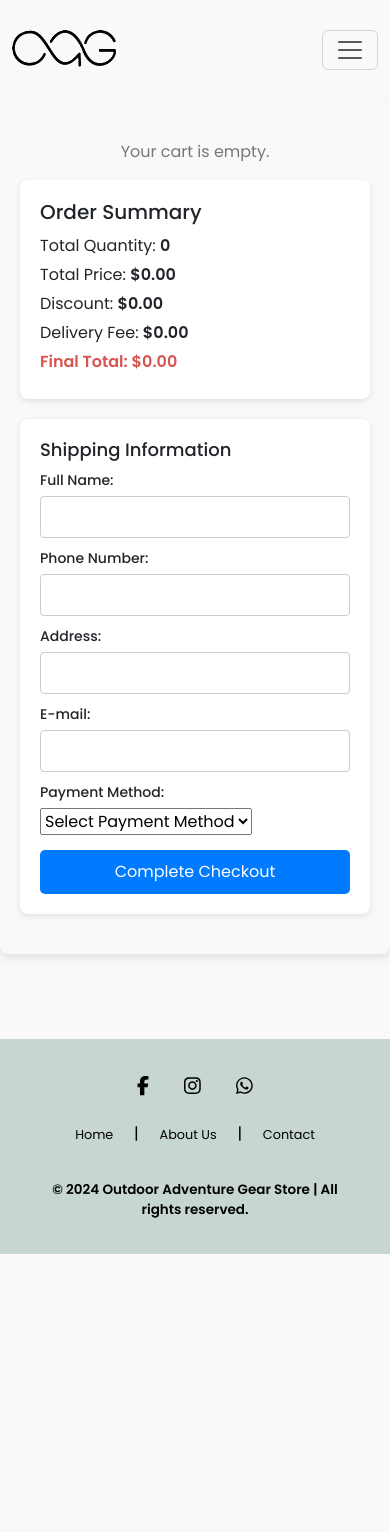
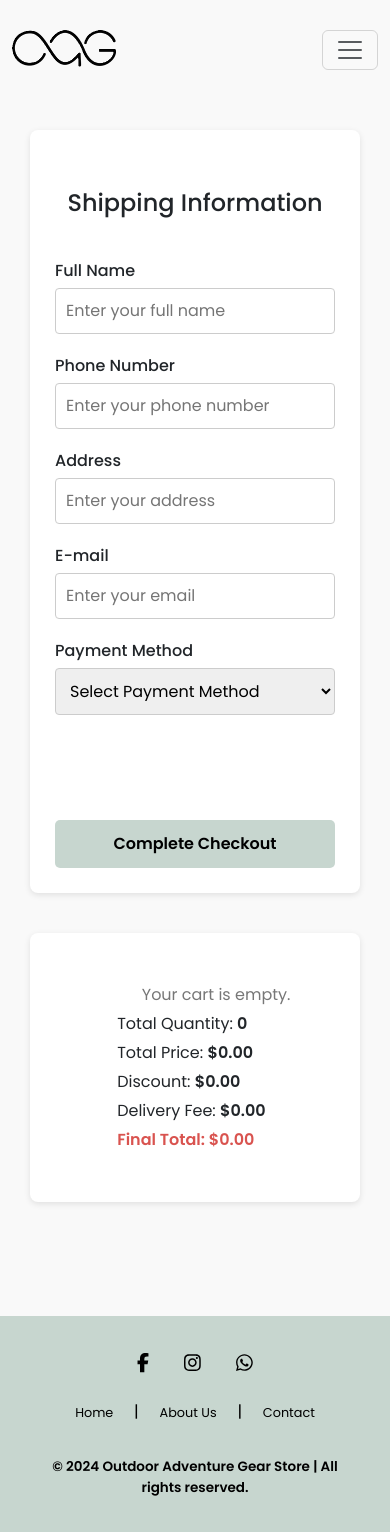
Before and after one commit to shamshussein/OAGS, a React (Create React App) app in the folder frontend/: page /checkout in a window 390 px wide. Before the commit the page ends 1254 px from the top, so only its background shows below. Built offline with nearby package versions, Linux system fonts and the light colour scheme.

Commit message:
checkout design

```diff
--- a/frontend/src/Components/checkout/CheckoutItem.js
+++ b/frontend/src/Components/checkout/CheckoutItem.js
@@ -8,8 +8,8 @@ const CheckoutItems = ({ cart }) => {
   }
 
   return (
-    <div className="checkout-items">
-      <h2>Checkout Items</h2>
+    <div className="">
+      <h4 style={{textAlign:'center',marginBottom:'5vh',fontSize:'1.5em'}}>Order Summary</h4>
       <ul>
         {cart.map((item) => {
           if (!item || !item.name || !item.itemPrice || !item.quantity) return null;
--- a/frontend/src/pages/checkout/Checkout.js
+++ b/frontend/src/pages/checkout/Checkout.js
@@ -2,7 +2,7 @@ import React, { useState } from "react";
 import axios from "axios";
 import { useLocation } from "react-router-dom";
 import CheckoutItems from "Components/checkout/CheckoutItem";
-import "styles/Checkout.css"; // Import external CSS
+import "styles/Checkout.css";
 
 const CheckoutPage = () => {
     const location = useLocation();
@@ -17,9 +17,8 @@ const CheckoutPage = () => {
     });
 
     const [orderStatus, setOrderStatus] = useState(null);
-    const [phoneError, setPhoneError] = useState(""); // State to handle phone number validation errors
+    const [phoneError, setPhoneError] = useState("");
 
-    // Lebanese Phone Number Validation
     const validatePhoneNumber = (number) => {
         const lebanesePhoneRegex = /^(?:\+961|961)?(3|70|71|76|78|79|81|01|04|05|06|07|08|09)[0-9]{6}$/;
         return lebanesePhoneRegex.test(number);
@@ -32,17 +31,47 @@ const CheckoutPage = () => {
         if (!validatePhoneNumber(newPhoneNumber)) {
             setPhoneError("Invalid Lebanese phone number. Example: 70-123456");
         } else {
-            setPhoneError(""); // Clear error message if valid
+            setPhoneError("");
         }
     };
+
+    const handlePaymentDetailsChange = (e) => {
+        const { name, value } = e.target;
+
+        // Validate Card Number (16-digit numeric)
+        if (name === "cardNumber" && (!/^\d{0,16}$/.test(value))) {
+            return; // Prevent invalid input
+        }
+
+        // Validate CVV (3-4 digit numeric)
+        if (name === "cvv" && (!/^\d{0,4}$/.test(value))) {
+            return; // Prevent invalid input
+        }
+
+        // Update state
+        setShippingDetails({ ...shippingDetails, [name]: value });
+    };
+
+    const handleExpiryDateChange = (e) => {
+        let value = e.target.value;
+
+        // Format as MM/YY while typing
+        value = value.replace(/\D/g, ""); // Remove non-numeric
+        if (value.length > 2) {
+            value = value.slice(0, 2) + "/" + value.slice(2, 4);
+        }
+
+        setShippingDetails({ ...shippingDetails, expiryDate: value });
+    };
+
 
     const handleSubmit = async (event) => {
         event.preventDefault();
 
-        // Check if the phone number is valid before submitting
         if (!validatePhoneNumber(shippingDetails.number)) {
             setPhoneError("Please enter a valid Lebanese phone number.");
-            return; // Prevent form submission
+            return;
+
         }
 
         try {
@@ -64,55 +93,49 @@ const CheckoutPage = () => {
 
     return (
         <div className="checkout-container">
-            <CheckoutItems cart={cartItems} />
-
-            <div className="order-summary">
-                <h2>Order Summary</h2>
-                <p>Total Quantity: <strong>{totalQuantity}</strong></p>
-                <p>Total Price: <strong>${totalPrice.toFixed(2)}</strong></p>
-                <p>Discount: <strong>${discount.toFixed(2)}</strong></p>
-                <p>Delivery Fee: <strong>${deliveryFee.toFixed(2)}</strong></p>
-                <p className="final-total">Final Total: <strong>${finalTotal.toFixed(2)}</strong></p>
-            </div>
 
     <div className="shipping-info">
-                <h3>Shipping Information</h3>
+        <h4 style={{textAlign:'center',marginBottom:'5vh',marginTop:'4vh',fontSize:'1.5em'}}>Shipping Information</h4>
         <form onSubmit={handleSubmit}>
 
-                    <label>Full Name:</label>
+            <label style={{fontSize:'1em'}}>Full Name</label>
             <input
                 type="text"
                 value={shippingDetails.name}
                 onChange={e => setShippingDetails({ ...shippingDetails, name: e.target.value })}
                 required
+                placeholder="Enter your full name"
             />
 
-                    <label>Phone Number:</label>
+            <label style={{fontSize:'1em'}}>Phone Number</label>
             <input
                 type="text"
                 value={shippingDetails.number}
                 onChange={handlePhoneChange}
                 required
+                placeholder="Enter your phone number"
             />
-                    {phoneError && <p className="error-message">{phoneError}</p>} {/* Display error if invalid */}
+            {phoneError && <p className="error-message">{phoneError}</p>}
 
-                    <label>Address:</label>
+            <label style={{fontSize:'1em'}}>Address</label>
             <input
                 type="text"
                 value={shippingDetails.address}
                 onChange={e => setShippingDetails({ ...shippingDetails, address: e.target.value })}
                 required
+                placeholder="Enter your address"
             />
 
-                    <label>E-mail:</label>
+            <label style={{fontSize:'1em'}}>E-mail</label>
             <input
                 type="email"
                 value={shippingDetails.email}
                 onChange={e => setShippingDetails({ ...shippingDetails, email: e.target.value })}
                 required
+                placeholder="Enter your email"
             />
 
-                    <label>Payment Method:</label>
+            <label style={{fontSize:'1em'}}>Payment Method</label>
             <select
                 value={shippingDetails.paymentMethod}
                 onChange={e => setShippingDetails({ ...shippingDetails, paymentMethod: e.target.value })}
@@ -124,10 +147,66 @@ const CheckoutPage = () => {
                 <option value="Cash on Delivery">Cash on Delivery</option>
             </select>
 
-                    <button type="submit" className="checkout-button">
+            {/* Conditional Fields for Visa/OMT */}
+            {(shippingDetails.paymentMethod === 'Visa Card' || shippingDetails.paymentMethod === 'OMT') && (
+                <>
+                    <label style={{fontSize:'1em'}}>Card Number</label>
+                    <input
+                        type="text"
+                        name="cardNumber"
+                        value={shippingDetails.cardNumber}
+                        onChange={handlePaymentDetailsChange}
+                        required
+                        placeholder="1234 5678 9012 3456"
+                    />
+                    {shippingDetails.cardNumber && shippingDetails.cardNumber.length !== 16 && (
+                        <p className="error-message">Card number must be 16 digits</p>
+                    )}
+
+                    <label style={{fontSize:'1em'}}>Expiry Date</label>
+                    <input
+                        type="text"
+                        name="expiryDate"
+                        value={shippingDetails.expiryDate}
+                        onChange={handleExpiryDateChange}
+                        required
+                        placeholder="MM/YY"
+                    />
+
+                    <label style={{fontSize:'1em'}}>CVV</label>
+                    <input
+                        type="text"
+                        name="cvv"
+                        value={shippingDetails.cvv}
+                        onChange={handlePaymentDetailsChange}
+                        required
+                        placeholder="123"
+                    />
+                    {shippingDetails.cvv && (shippingDetails.cvv.length < 3 || shippingDetails.cvv.length > 4) && (
+                        <p className="error-message">CVV must be 3 or 4 digits</p>
+                    )}
+                </>
+            )}
+
+
+            <button type="submit" className="checkout-button" style={{fontWeight:'bold'}}>
                 Complete Checkout
             </button>
         </form>
+    </div>
+
+    <div className="right-side">
+        <div className="checkout-items">
+            <CheckoutItems cart={cartItems} />
+
+
+                <p>Total Quantity: <strong>{totalQuantity}</strong></p>
+                <p>Total Price: <strong>${totalPrice.toFixed(2)}</strong></p>
+                <p>Discount: <strong>${discount.toFixed(2)}</strong></p>
+                <p>Delivery Fee: <strong>${deliveryFee.toFixed(2)}</strong></p>
+                <p className="final-total">Final Total: <strong>${finalTotal.toFixed(2)}</strong></p>
+
+        </div>
     </div>
 
     {orderStatus && (
@@ -137,6 +216,7 @@ const CheckoutPage = () => {
         </div>
     )}
 </div>
+
     );
 };
 
--- a/frontend/src/styles/Checkout.css
+++ b/frontend/src/styles/Checkout.css
@@ -1,11 +1,36 @@
-/* Checkout Page Styles */
+/* Checkout Page Layout */
 .checkout-container {
-    max-width: 800px;
+    max-width: 1200px; /* Increase the overall width */
     margin: auto;
-    padding: 20px;
-    background: #f9f9f9;
+    padding: 30px;
+
     border-radius: 8px;
-    box-shadow: 0 4px 8px rgba(0, 0, 0, 0.1);
+
+    display: flex;
+    justify-content: space-between;
+    gap: 40px;
+}
+
+/* Left Side - Shipping Information */
+.shipping-info {
+    flex: 1.7;
+
+    background: white;
+    padding: 25px;
+    border-radius: 8px;
+    box-shadow: 0 2px 6px rgba(0, 0, 0, 0.1);
+}
+
+/* Right Side - Checkout Items */
+.right-side {
+    flex: 2;
+    display: flex;
+    flex-direction: column;
+    gap: 20px;
+    background: white;
+    padding: 25px;
+    border-radius: 8px;
+    box-shadow: 0 2px 6px rgba(0, 0, 0, 0.1);
 }
 
 /* Checkout Items */
@@ -13,15 +38,18 @@
     background: white;
     padding: 20px;
     border-radius: 8px;
-    box-shadow: 0 2px 6px rgba(0, 0, 0, 0.1);
-    margin-bottom: 20px;
+
 }
 
-.checkout-items h2 {
-    font-size: 20px;
-    margin-bottom: 10px;
+/* Order Summary inside Checkout Items */
+.order-summary {
+    background: white;
+    padding: 20px;
+    border-radius: 8px;
+    margin-top: 50px; /* Ensure it stays below the checkout items */
 }
 
+/* Cart Items */
 .cart-item {
     display: flex;
     justify-content: space-between;
@@ -39,31 +67,18 @@
 
 .original-price {
     text-decoration: line-through;
-    color: #888;
+    color: red;
     margin-right: 5px;
 }
 
 .discounted-price {
-    color: #27ae60;
+    color: green;
 }
 
-/* Order Summary */
-.order-summary {
-    background: white;
-    padding: 20px;
-    border-radius: 8px;
-    box-shadow: 0 2px 6px rgba(0, 0, 0, 0.1);
-    margin-bottom: 20px;
-}
-
-.order-summary h2 {
-    font-size: 20px;
-    margin-bottom: 10px;
-}
-
-.order-summary p {
+.checkout-items p {
     font-size: 16px;
     margin: 5px 0;
+    margin-left: 5vh;
 }
 
 .final-total {
@@ -72,48 +87,52 @@
     color: #d9534f;
 }
 
-/* Shipping Information */
-.shipping-info {
-    background: white;
-    padding: 20px;
-    border-radius: 8px;
-    box-shadow: 0 2px 6px rgba(0, 0, 0, 0.1);
-    margin-bottom: 20px;
+/* Shipping Information Form */
+.shipping-info h3 {
+    font-size: 20px;
+    margin-bottom: 15px;
 }
 
-.shipping-info h3 {
-    font-size: 18px;
-    margin-bottom: 10px;
-}
-
+/* Align Labels and Inputs side by side */
 .shipping-info label {
     font-size: 14px;
     font-weight: 500;
-    display: block;
-    margin: 10px 0 5px;
+    display: inline-block;
+    margin-bottom: 5px;
+    width: 150px; /* Adjust width for better spacing */
 }
 
-.shipping-info input {
-    width: 100%;
-    padding: 8px;
+.shipping-info input,
+.shipping-info select {
+    width: calc(100% - 160px); /* Ensure inputs take the remaining space */
+    padding: 10px;
+    margin-bottom: 20px;
     border: 1px solid #ccc;
     border-radius: 4px;
 }
 
+.shipping-info .form-row {
+    display: flex;
+    justify-content: space-between;
+    gap: 20px;
+    margin-bottom: 20px;
+}
+
+/* Checkout Button */
 .checkout-button {
     width: 100%;
-    background: #007bff;
-    color: white;
-    padding: 10px;
+    background: #c7d6cf;
+    color: rgb(0, 0, 0);
+    padding: 12px;
     border: none;
     border-radius: 5px;
     cursor: pointer;
-    margin-top: 15px;
+    margin-top: 10vh;
     font-size: 16px;
 }
 
 .checkout-button:hover {
-    background: #0056b3;
+    background: #9cada5;
 }
 
 /* Order Status */
@@ -131,6 +150,7 @@
     font-weight: bold;
 }
 
+/* Empty Cart Message */
 .empty-cart {
     text-align: center;
     font-size: 16px;
@@ -138,8 +158,35 @@
     margin-top: 20px;
 }
 
+/* Error Message */
 .error-message {
     color: red;
     font-size: 14px;
     margin-top: 5px;
 }
+
+/* Responsive Design */
+@media (max-width: 768px) {
+    .checkout-container {
+        flex-direction: column;
+    }
+
+    .shipping-info {
+        width: 100%;
+    }
+
+    .right-side {
+        width: 100%;
+    }
+
+    .shipping-info label,
+    .shipping-info input,
+    .shipping-info select {
+        width: 100%;
+    }
+
+    .shipping-info .form-row {
+        flex-direction: column;
+        gap: 10px;
+    }
+}
```
Lines whose indentation alone changed are shown as unchanged.
